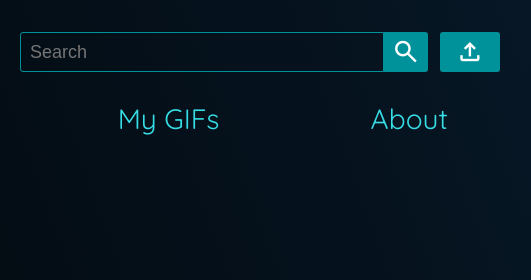
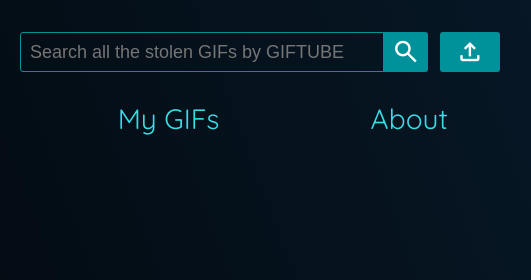
Before and after one commit to GIPHY-TEAM-1/GIFTUBE, a website with bundled scripts: page index.html in a window 1280 px wide. Shown: the top 280 px of the page, 492-1023 px from the left. Built offline with nearby package versions, Linux system fonts and the light colour scheme; no server answers.

Commit message:
Update search placeholder text

```diff
--- a/index.html
+++ b/index.html
@@ -21,7 +21,7 @@
       <header>
         <img class="logo" id="logo" src="./images/GIFTUBE.png" alt="logo-png">
         <div class="search-bar-container">
-          <input id="search" type="text" placeholder="Search" />
+          <input id="search" type="text" placeholder="Search all the stolen GIFs by GIFTUBE" />
           <button id="search-btn" class="search-btn">
             <span class="material-symbols-outlined material-search">search</span>
           </button>
```
